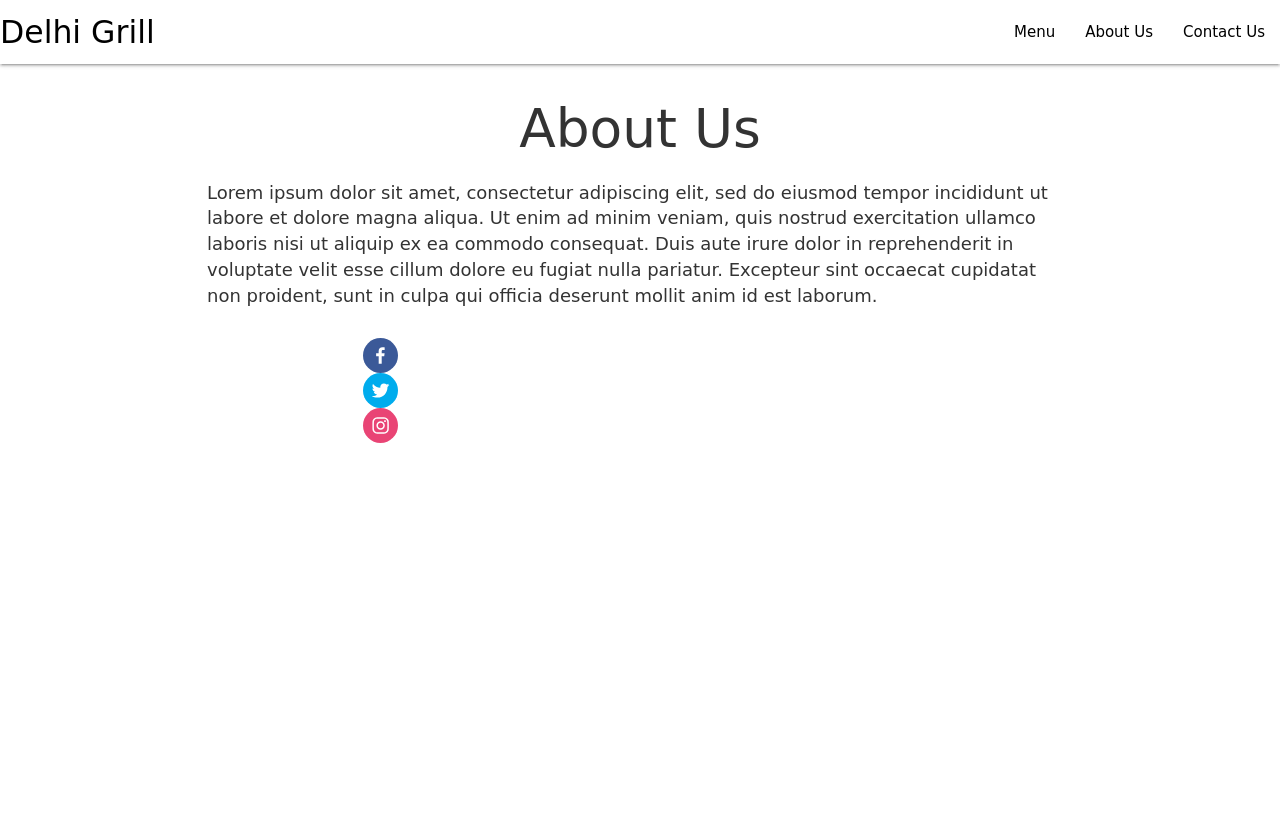
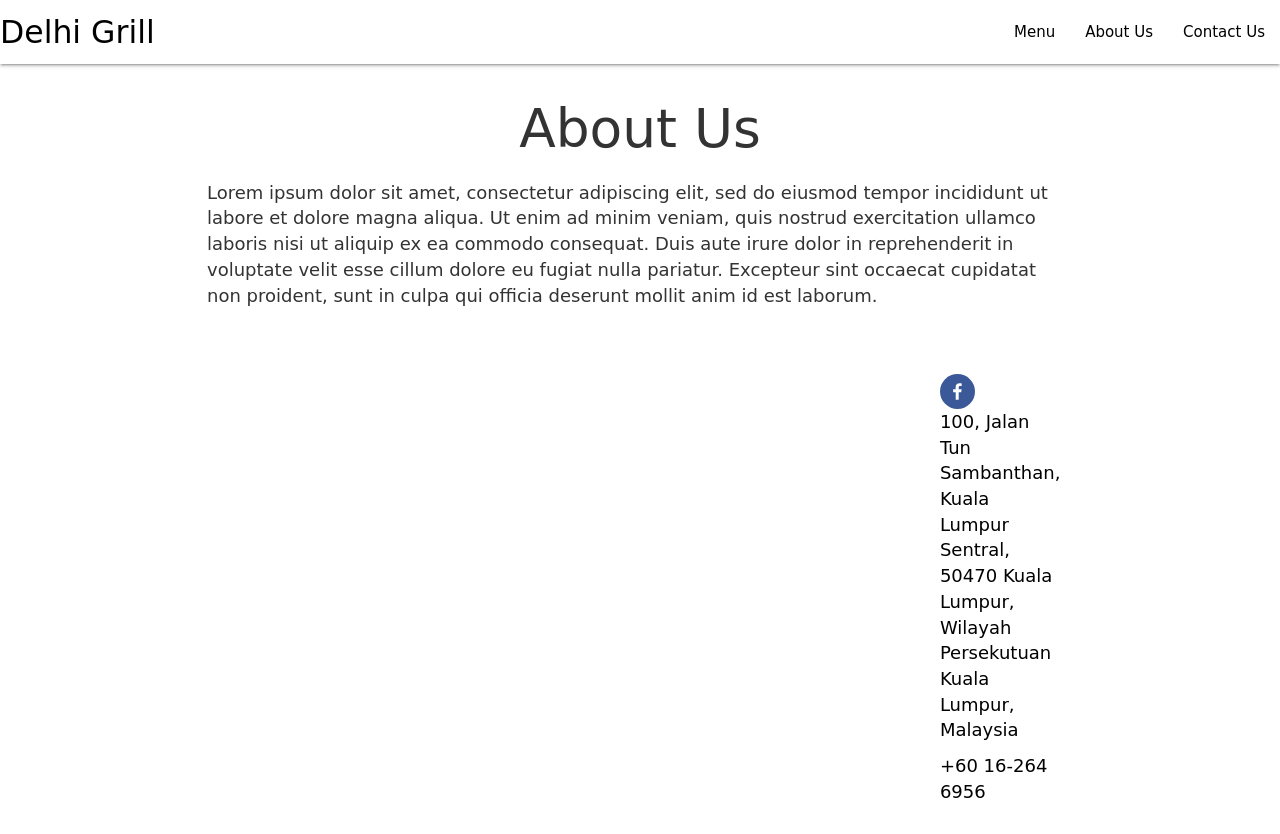
Before and after one commit to aryanmediratta/basic-react-website, a React (Create React App) app in the folder Desktop/WebDev/storewebsite/: page /about in a window 1280 px wide. Before the commit the page ends 800 px from the top, so only its background shows below. Built offline with nearby package versions, Linux system fonts and the light colour scheme.

Commit message:
Changes in footer

```diff
--- a/Desktop/WebDev/storewebsite/src/components/Footer.js
+++ b/Desktop/WebDev/storewebsite/src/components/Footer.js
@@ -9,6 +9,12 @@ const h2s = {
   marginLeft:'auto'
 }
 
+const ths = {
+  fontFamily : 'Comic Sans MS',
+  fontSize : '18px',
+  color : 'Black'
+}
+
 class Footer extends Component {
 
   render(){
@@ -18,15 +24,17 @@ class Footer extends Component {
     <footer class="page-footer white">
       <div class="container">
           <div class="row">
-            <div class="col l4 offset-l2 s12">
+            <div class="col s12 m4 l2"><p>s12 m4</p></div>
+            <div class="col s12 m4 l8"><p>s12 m4</p></div>
+            <div class="col s12 m4 l2"><p>s12 m4</p>
                 <ul>
                   <li> <SocialIcon url="https://www.facebook.com/Delhi-Grill-304409520408653/?modal=admin_todo_tour" rel="noopener noreferrer" target="_blank" network="facebook" style= {h2s} /> </li>
-                  <li> <SocialIcon url="https://www.facebook.com/Delhi-Grill-304409520408653/?modal=admin_todo_tour" rel="noopener noreferrer" target="_blank" network="twitter" style = {h2s}/> </li>
-                  <li> <SocialIcon url="https://www.facebook.com/Delhi-Grill-304409520408653/?modal=admin_todo_tour" rel="noopener noreferrer" target="_blank" network="instagram" style= {h2s}/> </li>
+                  <li> <p style = {ths}>100, Jalan Tun Sambanthan, Kuala Lumpur Sentral, 50470 Kuala Lumpur, Wilayah Persekutuan Kuala Lumpur, Malaysia</p>  </li>
+                  <li> <p style= {ths}> +60 16-264 6956 </p></li>
                 </ul>
                 </div>
+                </div>
              </div>
-          </div>
         </footer>
         )
   }
--- a/Desktop/WebDev/storewebsite/src/index.css
+++ b/Desktop/WebDev/storewebsite/src/index.css
@@ -32,5 +32,5 @@ body {
   }
 table td{
   font-family: Comic Sans MS;
-  font-size: 15px;
+  font-size: 16px;
 }
--- a/Desktop/WebDev/storewebsite/src/pages/Menu.js
+++ b/Desktop/WebDev/storewebsite/src/pages/Menu.js
@@ -24,7 +24,7 @@ const h2s = {
 const ths = {
 	fontFamily : 'Comic Sans MS',
 	fontWeight : 'bold',
-	fontSize : '16px'
+	fontSize : '18px'
 }
 
 
```
